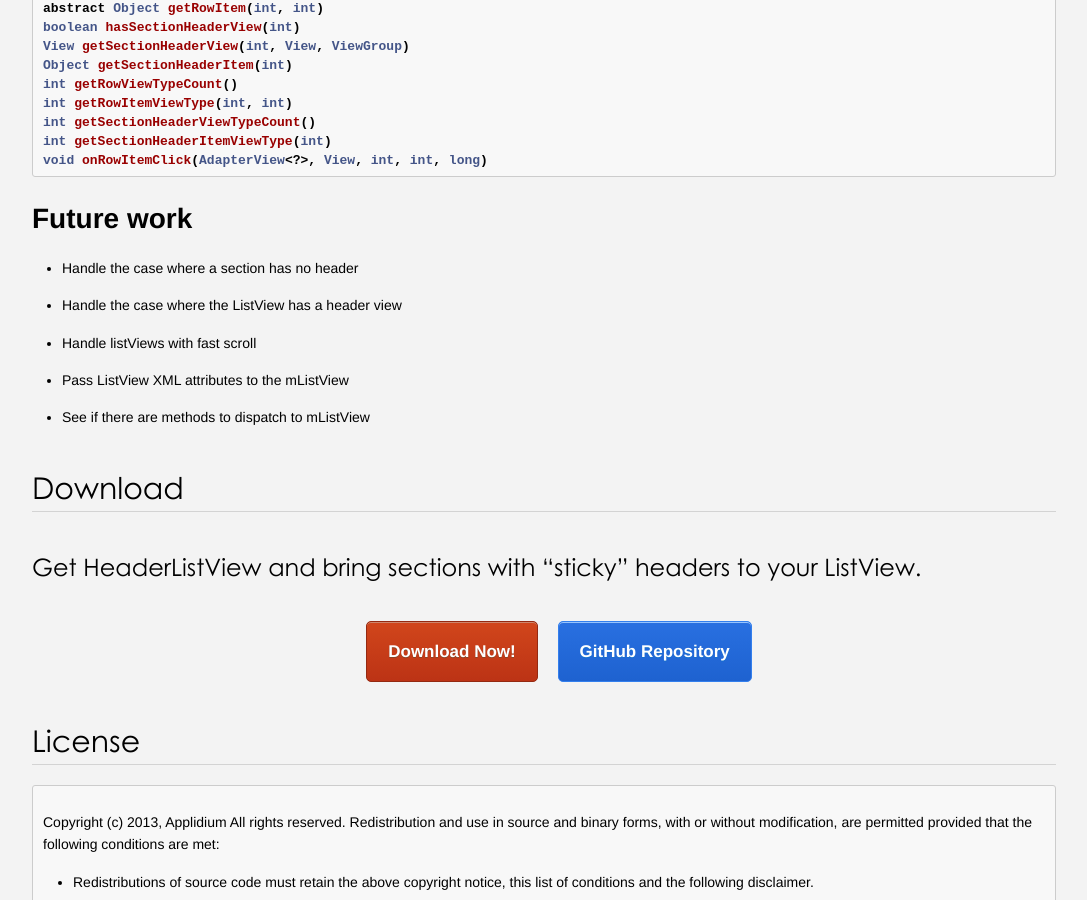
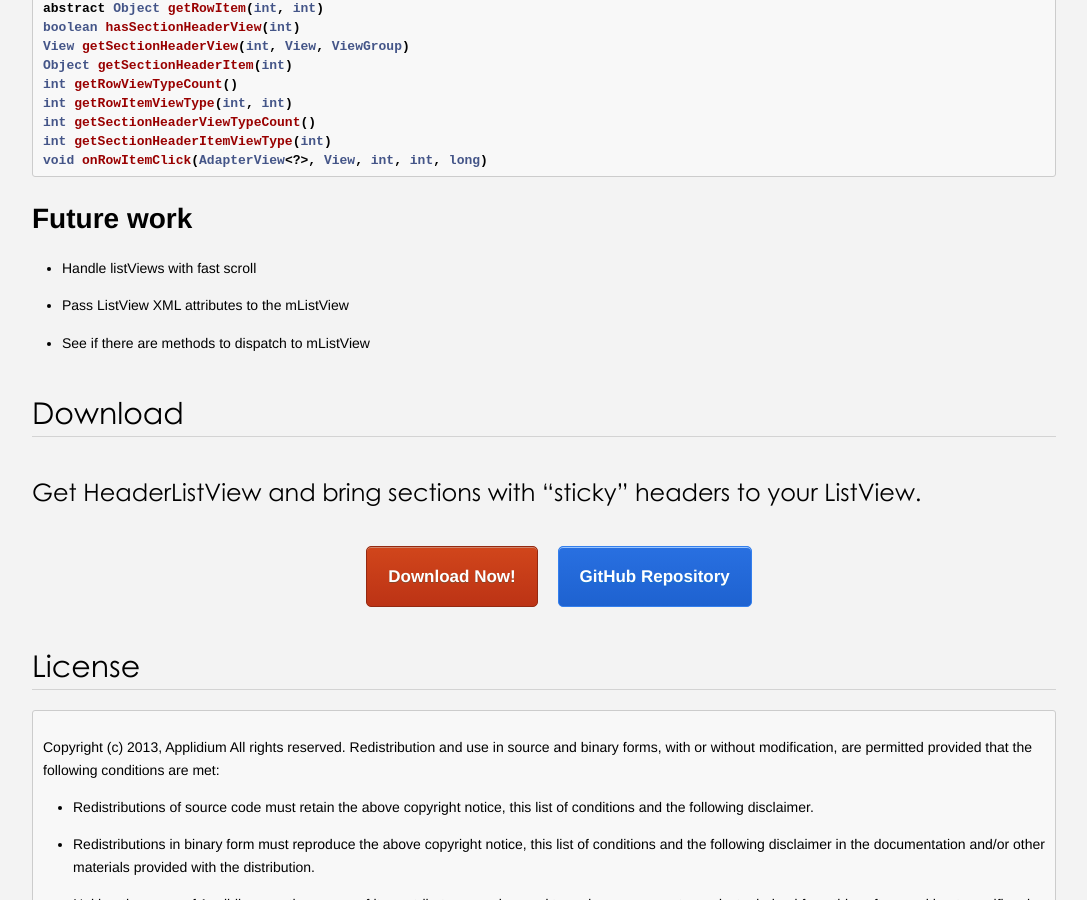
Before and after one commit to applidium/HeaderListView, a Jekyll site: the page built from index.html, in a window 1280 px wide and 900 px high, scrolled down 1329 px. Shown: the whole window, without its empty margins (96-1183 px from the left). Built offline with Jekyll 4.4.1, drawn with Linux system fonts in a browser that asks for light colours; Markdown is read by kramdown in place of the engine named in the settings.

Commit message:
Update future work part

```diff
--- a/_includes/how_to_use.md
+++ b/_includes/how_to_use.md
@@ -51,8 +51,6 @@
 Future work
 ===========
 
-  - Handle the case where a section has no header
-  - Handle the case where the ListView has a header view
   - Handle listViews with fast scroll
   - Pass ListView XML attributes to the mListView
   - See if there are methods to dispatch to mListView
```
